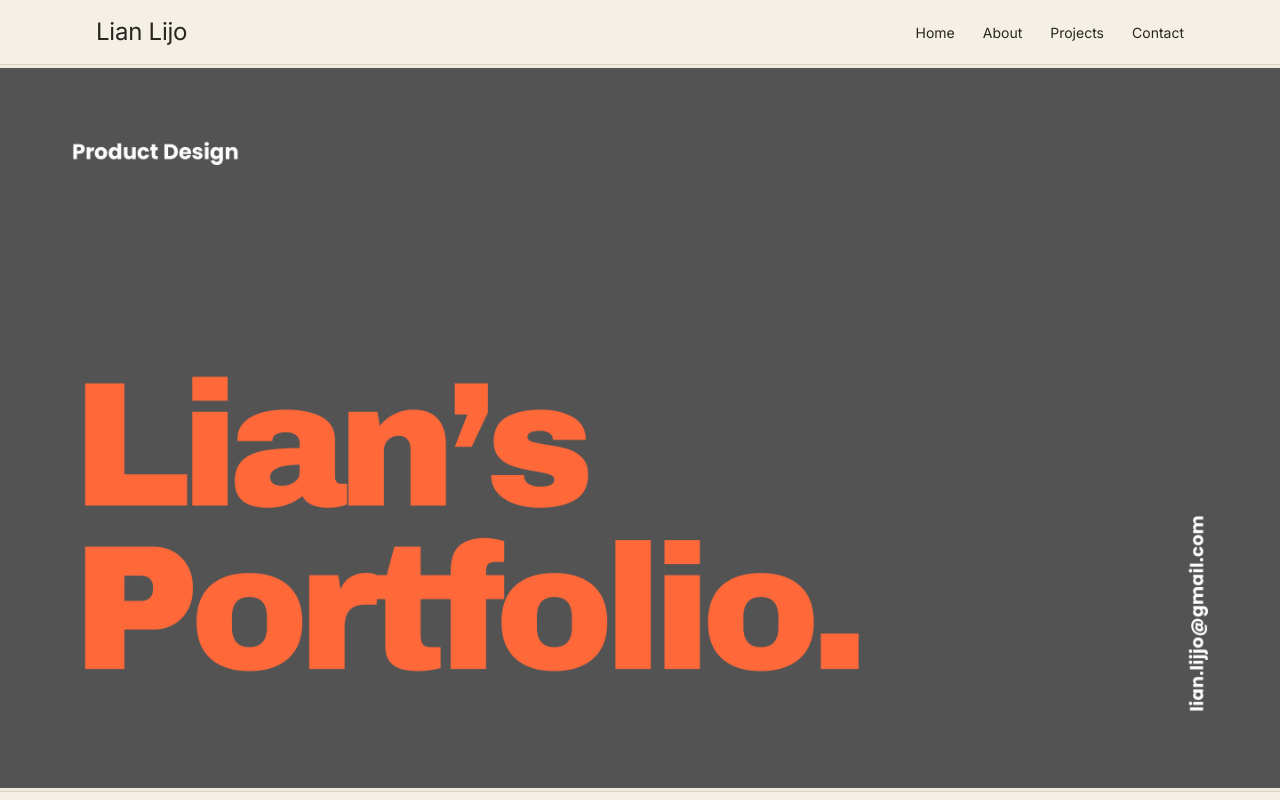
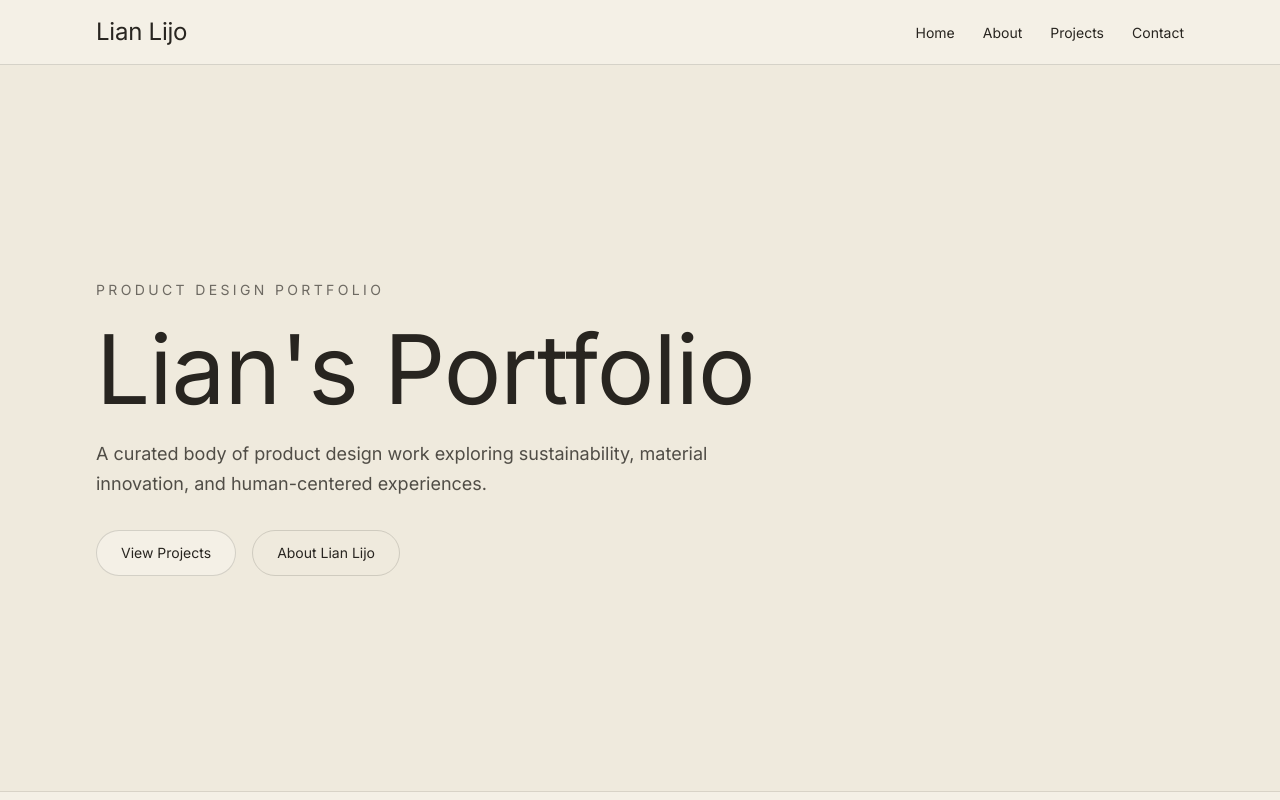
Before and after one commit to xatdev/lian-portfolio, a Next.js app: page / in a window 1280 px wide. Shown: the top 800 px of the page. Built offline with nearby package versions, Linux system fonts and the light colour scheme.

Commit message:
Replace home cover image with text-based landing hero

```diff
--- a/src/app/page.tsx
+++ b/src/app/page.tsx
@@ -1,22 +1,35 @@
 import { AnimatedReveal } from "@/components/animated-reveal";
 import { ProjectCard } from "@/components/project-card";
 import { projects } from "@/lib/portfolio-data";
-import Image from "next/image";
 import Link from "next/link";
 
 export default function Home() {
   return (
     <>
-      <section className="relative h-[calc(100svh-73px)] min-h-[420px] w-full overflow-hidden border-b border-line/70 bg-panel/55">
-        <AnimatedReveal className="relative h-full w-full">
-          <Image
-            src="/images/portfolio/page-01.png"
-            alt="Lian portfolio cover"
-            fill
-            priority
-            sizes="100vw"
-            className="object-contain object-center"
-          />
+      <section className="relative flex h-[calc(100svh-73px)] min-h-[420px] w-full items-center overflow-hidden border-b border-line/70 bg-panel/55">
+        <AnimatedReveal className="mx-auto w-full max-w-6xl px-6 md:px-8">
+          <div className="max-w-4xl space-y-6">
+            <p className="text-sm uppercase tracking-[0.24em] text-sand/65">Product Design Portfolio</p>
+            <h1 className="display text-6xl leading-[0.95] text-sand sm:text-7xl md:text-8xl">Lian&apos;s Portfolio</h1>
+            <p className="max-w-2xl text-base leading-relaxed text-sand/80 md:text-lg">
+              A curated body of product design work exploring sustainability, material innovation, and human-centered
+              experiences.
+            </p>
+            <div className="flex flex-wrap gap-4 pt-2">
+              <Link
+                href="/projects"
+                className="rounded-full border border-line bg-ink px-6 py-3 text-sm text-sand transition hover:bg-sand hover:text-ink"
+              >
+                View Projects
+              </Link>
+              <Link
+                href="/about"
+                className="rounded-full border border-line px-6 py-3 text-sm text-sand/82 transition hover:border-sand hover:text-sand"
+              >
+                About Lian Lijo
+              </Link>
+            </div>
+          </div>
         </AnimatedReveal>
       </section>
 
```
